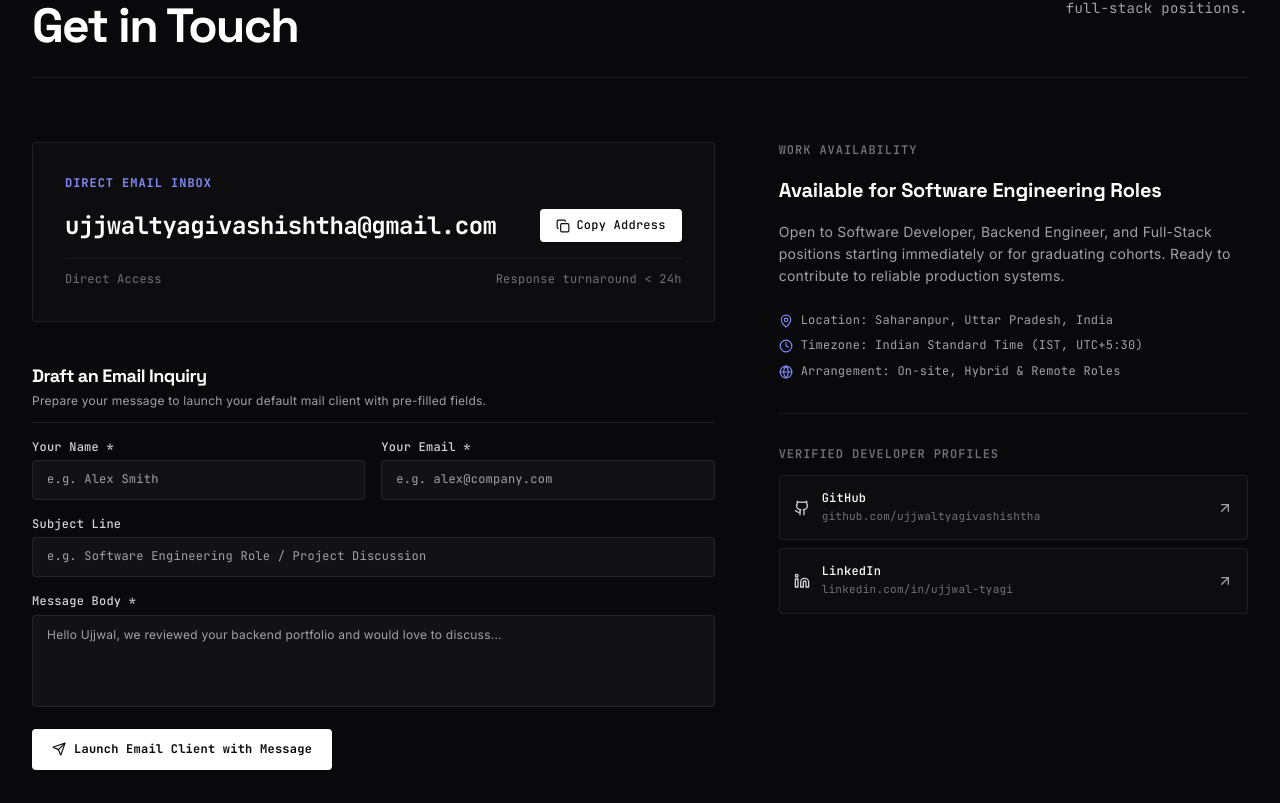
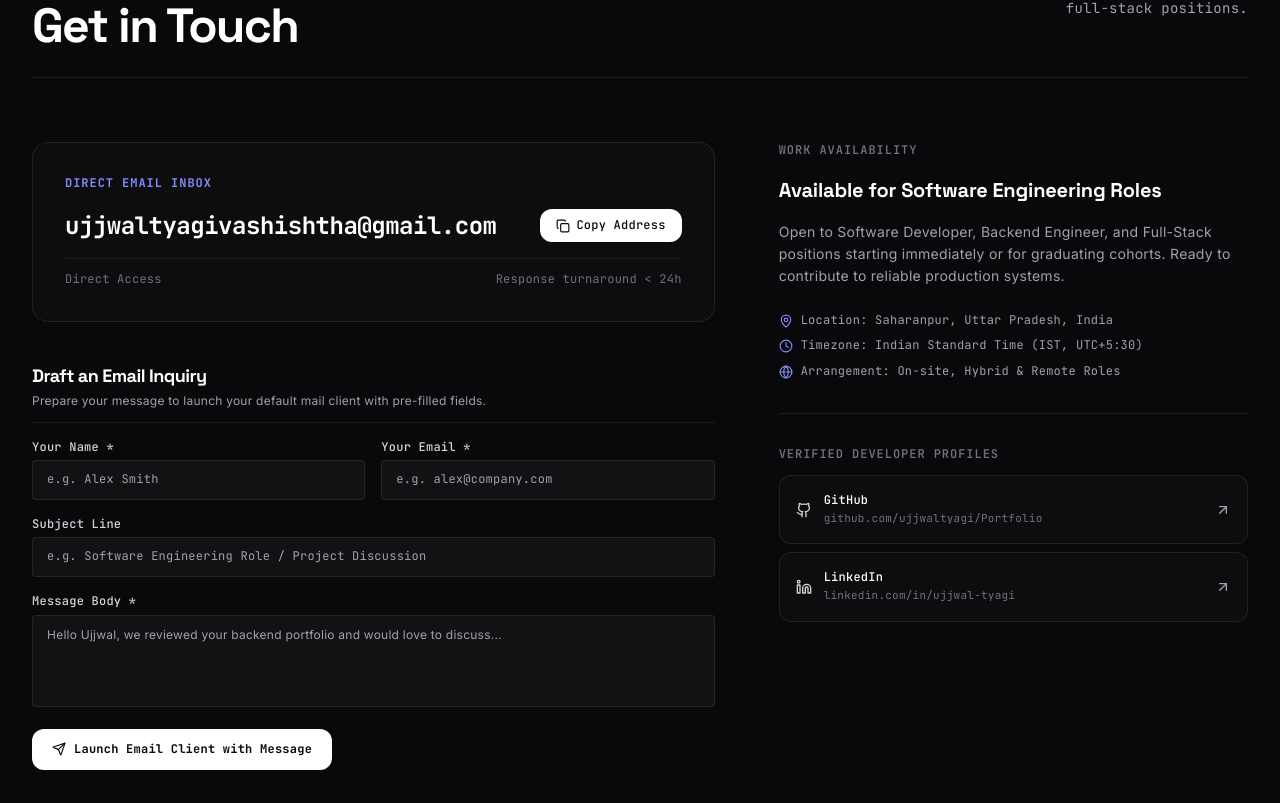
Before and after one commit to ujjwaltyagivashishtha/Portfolio, a React (Vite) app: page / in a window 1280 px wide. Shown: the part 7637-8440 px from the top of the page. Built offline with nearby package versions, Linux system fonts and the light colour scheme; the HTML template or start-up script is replaced by a standard one.

Commit message:
style(contact): add tactile card lifting and responsive click states to contact controls

```diff
--- a/src/sections/Contact.jsx
+++ b/src/sections/Contact.jsx
@@ -112,7 +112,7 @@ export const Contact = () => {
           >
 
             {/* Primary Direct Inbox Callout */}
-            <div className="p-6 sm:p-8 rounded bg-zinc-50 dark:bg-white/[0.02] border border-zinc-200 dark:border-white/[0.08] space-y-4 transition-colors hover:border-indigo-500/30">
+            <div className="p-6 sm:p-8 rounded-2xl bg-zinc-50 dark:bg-white/[0.02] border border-zinc-200 dark:border-white/[0.08] space-y-4 transition-all duration-300 ease-out hover:-translate-y-1 hover:shadow-lg dark:hover:shadow-[0_16px_32px_-12px_rgba(99,102,241,0.18)] hover:border-indigo-500/40">
               <span className="font-mono text-xs uppercase tracking-wider text-indigo-700 dark:text-indigo-400 font-bold block">
                 Direct Email Inbox
               </span>
@@ -128,7 +128,7 @@ export const Contact = () => {
                 <button
                   type="button"
                   onClick={copyEmail}
-                  className="px-4 py-2 rounded bg-zinc-900 dark:bg-white text-zinc-100 dark:text-zinc-950 font-mono text-xs font-medium flex items-center gap-1.5 shrink-0 transition-all duration-200 active:scale-95 shadow-sm hover:bg-indigo-600 dark:hover:bg-indigo-400"
+                  className="px-4 py-2 rounded-xl bg-zinc-900 dark:bg-white text-zinc-100 dark:text-zinc-950 font-mono text-xs font-medium flex items-center gap-1.5 shrink-0 transition-all duration-200 ease-out hover:-translate-y-0.5 hover:shadow-sm active:translate-y-0 active:scale-95 hover:bg-indigo-600 dark:hover:bg-indigo-500"
                   aria-label="Copy email address"
                 >
                   {copied ? (
@@ -229,7 +229,7 @@ export const Contact = () => {
 
                 <button
                   type="submit"
-                  className="group px-5 py-3 rounded bg-zinc-900 dark:bg-white text-zinc-100 dark:text-zinc-950 font-mono text-xs font-bold hover:bg-indigo-600 dark:hover:bg-indigo-400 transition-all duration-200 flex items-center justify-center gap-2 w-full sm:w-auto active:scale-95 shadow-sm"
+                  className="group px-5 py-3 rounded-xl bg-zinc-900 dark:bg-white text-zinc-100 dark:text-zinc-950 font-mono text-xs font-bold hover:bg-indigo-600 dark:hover:bg-indigo-500 hover:-translate-y-0.5 hover:shadow-md transition-all duration-200 ease-out flex items-center justify-center gap-2 w-full sm:w-auto active:translate-y-0 active:scale-[0.98] shadow-sm"
                 >
                   <Send className="w-3.5 h-3.5 group-hover:translate-x-0.5 group-hover:-translate-y-0.5 transition-transform duration-200" />
                   <span>Launch Email Client with Message</span>
@@ -294,13 +294,13 @@ export const Contact = () => {
                   href={siteConfig.socials.github.url}
                   target="_blank"
                   rel="noopener noreferrer"
-                  className="p-3.5 rounded bg-zinc-50 dark:bg-white/[0.02] border border-zinc-200 dark:border-white/[0.08] hover:border-zinc-950 dark:hover:border-white flex items-center justify-between transition-colors group"
+                  className="p-4 rounded-xl bg-zinc-50 dark:bg-white/[0.02] border border-zinc-200 dark:border-white/[0.08] hover:border-indigo-500/40 dark:hover:border-indigo-400/40 flex items-center justify-between transition-all duration-200 ease-out hover:-translate-y-0.5 hover:shadow-sm group"
                 >
                   <div className="flex items-center gap-3">
                     <Github className="w-4 h-4 text-zinc-700 dark:text-zinc-300" />
                     <div>
                       <strong className="text-zinc-900 dark:text-white block font-medium">GitHub</strong>
-                      <span className="text-[11px] text-zinc-500">github.com/ujjwaltyagivashishtha</span>
+                      <span className="text-[11px] text-zinc-500">github.com/ujjwaltyagi/Portfolio</span>
                     </div>
                   </div>
                   <ArrowUpRight className="w-4 h-4 text-zinc-400 group-hover:text-zinc-900 dark:group-hover:text-white group-hover:translate-x-0.5 group-hover:-translate-y-0.5 transition-transform duration-200" />
@@ -310,7 +310,7 @@ export const Contact = () => {
                   href={siteConfig.socials.linkedin.url}
                   target="_blank"
                   rel="noopener noreferrer"
-                  className="p-3.5 rounded bg-zinc-50 dark:bg-white/[0.02] border border-zinc-200 dark:border-white/[0.08] hover:border-zinc-950 dark:hover:border-white flex items-center justify-between transition-colors group"
+                  className="p-4 rounded-xl bg-zinc-50 dark:bg-white/[0.02] border border-zinc-200 dark:border-white/[0.08] hover:border-indigo-500/40 dark:hover:border-indigo-400/40 flex items-center justify-between transition-all duration-200 ease-out hover:-translate-y-0.5 hover:shadow-sm group"
                 >
                   <div className="flex items-center gap-3">
                     <Linkedin className="w-4 h-4 text-zinc-700 dark:text-zinc-300" />
```
